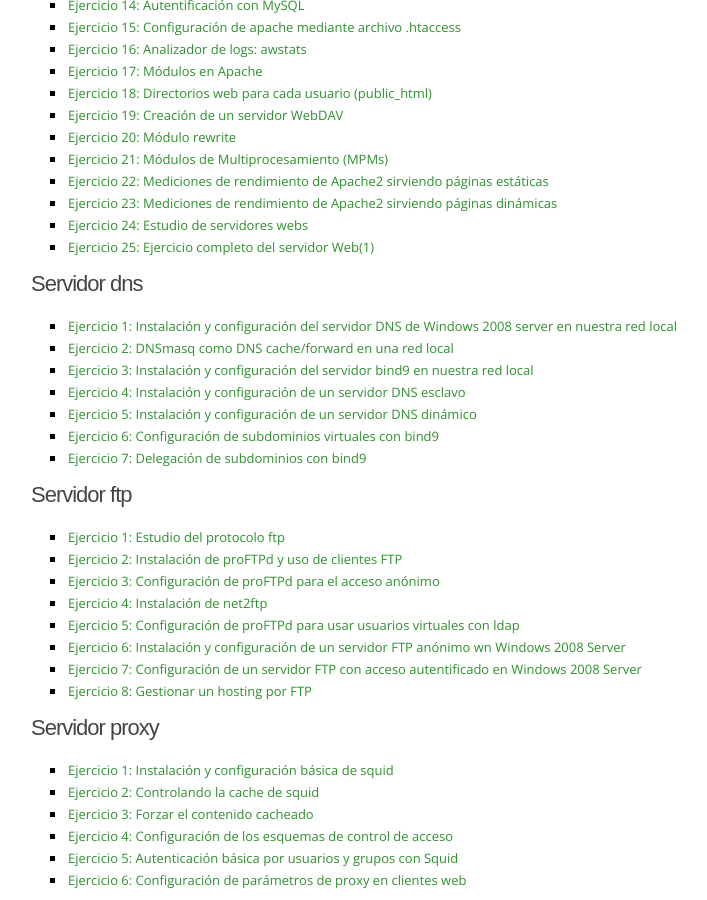
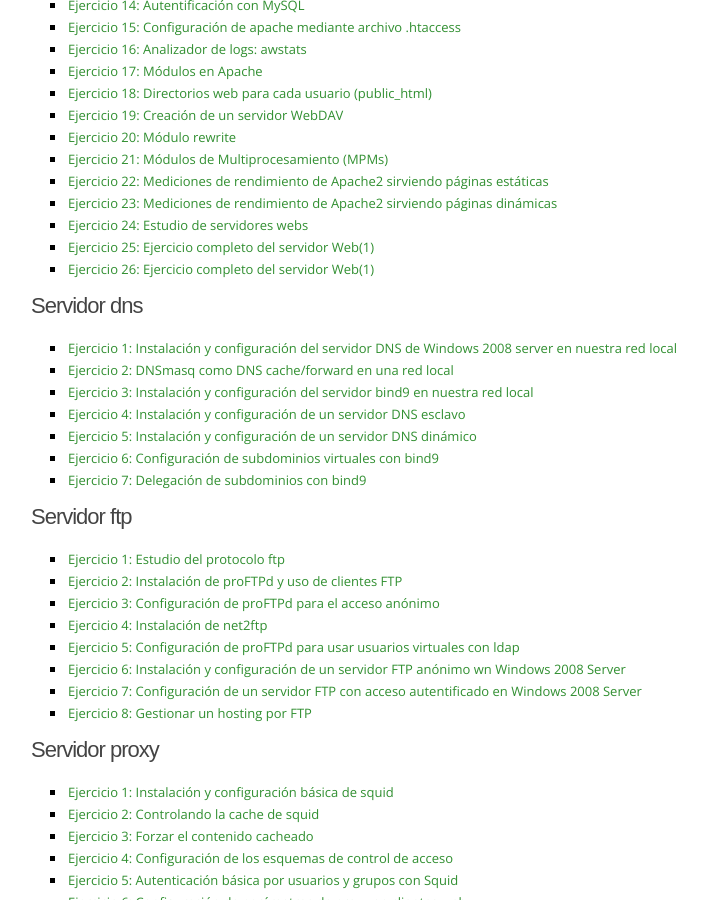
Before and after one commit to josedom24/josedom24.github.io, a Jekyll site: the page built from mod/serviciosgs/index.md, in a window 1280 px wide and 900 px high, scrolled down 640 px. Shown: the whole window, without its empty margins (119-826 px from the left). Built offline with Jekyll 4.4.1, drawn with Linux system fonts in a browser that asks for light colours; nearby versions of some CDN libraries; some web fonts are replaced; library files that are not in the unit come from our copies.

Commit message:
Modificación index

```diff
--- a/mod/serviciosgs/index.md
+++ b/mod/serviciosgs/index.md
@@ -41,6 +41,8 @@
 * [Ejercicio 23: Mediciones de rendimiento de Apache2 sirviendo páginas dinámicas](e_web_23)
 * [Ejercicio 24: Estudio de servidores webs](e_web_24)
 * [Ejercicio 25: Ejercicio completo del servidor Web(1)](e_web_25)
+* [Ejercicio 26: Ejercicio completo del servidor Web(1)](e_web_26)
+
 
 #### Servidor dns
 
```
